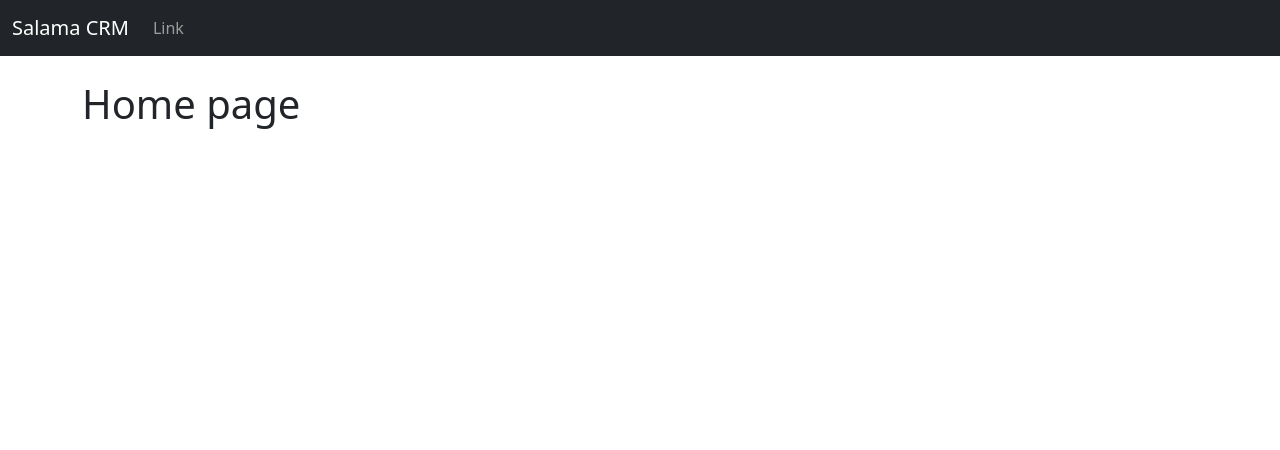
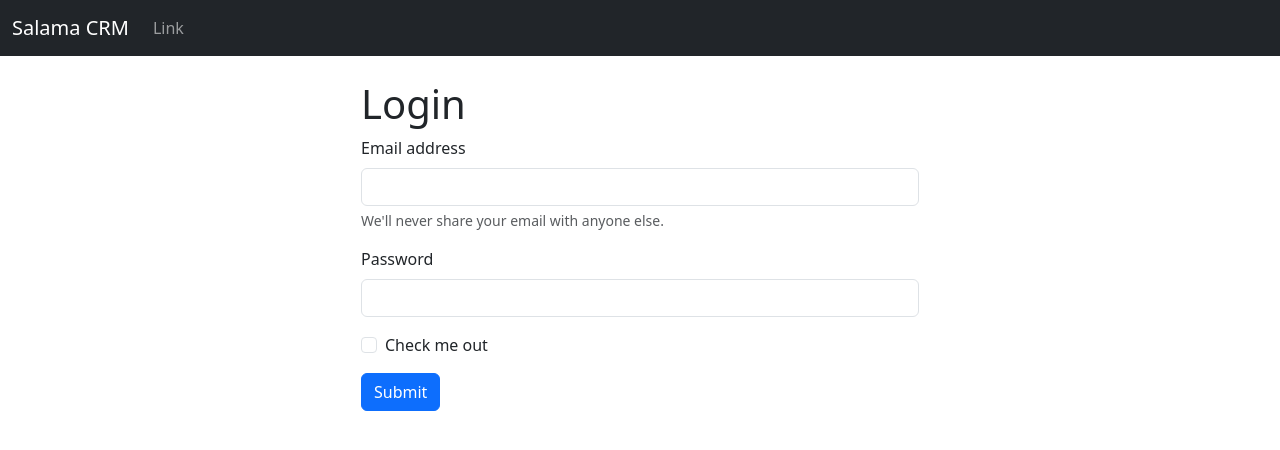
Before and after one commit to FrankMwandi/CRM, a Django app: page / in a window 1280 px wide. Shown: the top 450 px of the page. Run offline with Django 4.2, Linux system fonts and the light colour scheme.

Commit message:
Added login form using bootstrap

```diff
--- a/website/templates/home.html
+++ b/website/templates/home.html
@@ -1,5 +1,30 @@
 {% extends 'base.html' %}
 
 {%block content%}
-<h1>Home page </h1>
-{%endblock content%}
+
+<div class="col-md-6 offset-md-3">
+
+<h1>Login</h1>
+<form method="POST" action="{% url 'home' %}">
+     {% csrf_token %}
+     <form>
+        <div class="mb-3">
+          <label for="exampleInputEmail1" class="form-label">Email address</label>
+          <input type="email" class="form-control" id="exampleInputEmail1" aria-describedby="emailHelp">
+          <div id="emailHelp" class="form-text">We'll never share your email with anyone else.</div>
+        </div>
+        <div class="mb-3">
+          <label for="exampleInputPassword1" class="form-label">Password</label>
+          <input type="password" class="form-control" id="exampleInputPassword1">
+        </div>
+        <div class="mb-3 form-check">
+          <input type="checkbox" class="form-check-input" id="exampleCheck1">
+          <label class="form-check-label" for="exampleCheck1">Check me out</label>
+        </div>
+        <button type="submit" class="btn btn-primary">Submit</button>
+      </form>
+</form>
+
+</div>
+
+{%endblock%}
--- a/website/urls.py
+++ b/website/urls.py
@@ -3,5 +3,6 @@ from . import views
 
 urlpatterns = [
     path('',views.home, name='home'),
-   # path('')
+    #path('login/', views.login_user, name='login'),
+    #path('logout/',views.logout_user, name='logout'),
 ]
```
